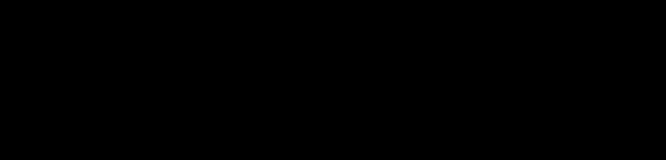
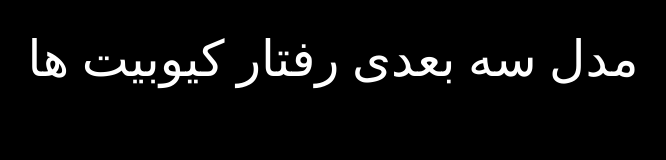
Before and after one commit to aida-kavan/Qubit, a plain HTML site: page index.html in a window 1280 px wide. Shown: the whole page, without its empty margins (307-973 px from the left). Drawn offline with Linux system fonts and the light colour scheme; some packages are replaced by stand-ins of ours; a script that the page names is missing; a web font is replaced by a local one.

Commit message:
Update index.html

```diff
--- a/index.html
+++ b/index.html
@@ -5,19 +5,34 @@
     <meta name="viewport" content="width=device-width, initial-scale=1.0">
     <title>Document</title>
     <style>
+
+        @font-face {
+            font-family: Doran;
+            src: url(./Doran-Bold.ttf);
+        }
         body{
            display: flex;
-           place-content: center;
+           align-items: center;
+           justify-content: center;
+           flex-direction: column;
            background-color: #000000;
+
         }
+         span{
+            font-size: 50px;
+            margin-top: 30px;
+         }
 
         *{
             margin: 0;
             padding: 0;
+            font-family: Doran;
+            color: white;
         }
     </style>
 </head>
 <body>
+    <span>مدل سه بعدی رفتار کیوبیت ها</span>
     <script type="module" src="https://unpkg.com/@splinetool/viewer@1.9.46/build/spline-viewer.js"></script>
     <spline-viewer url="https://prod.spline.design/Fe0YtUpEjjR3Zynw/scene.splinecode"></spline-viewer>
 
```
